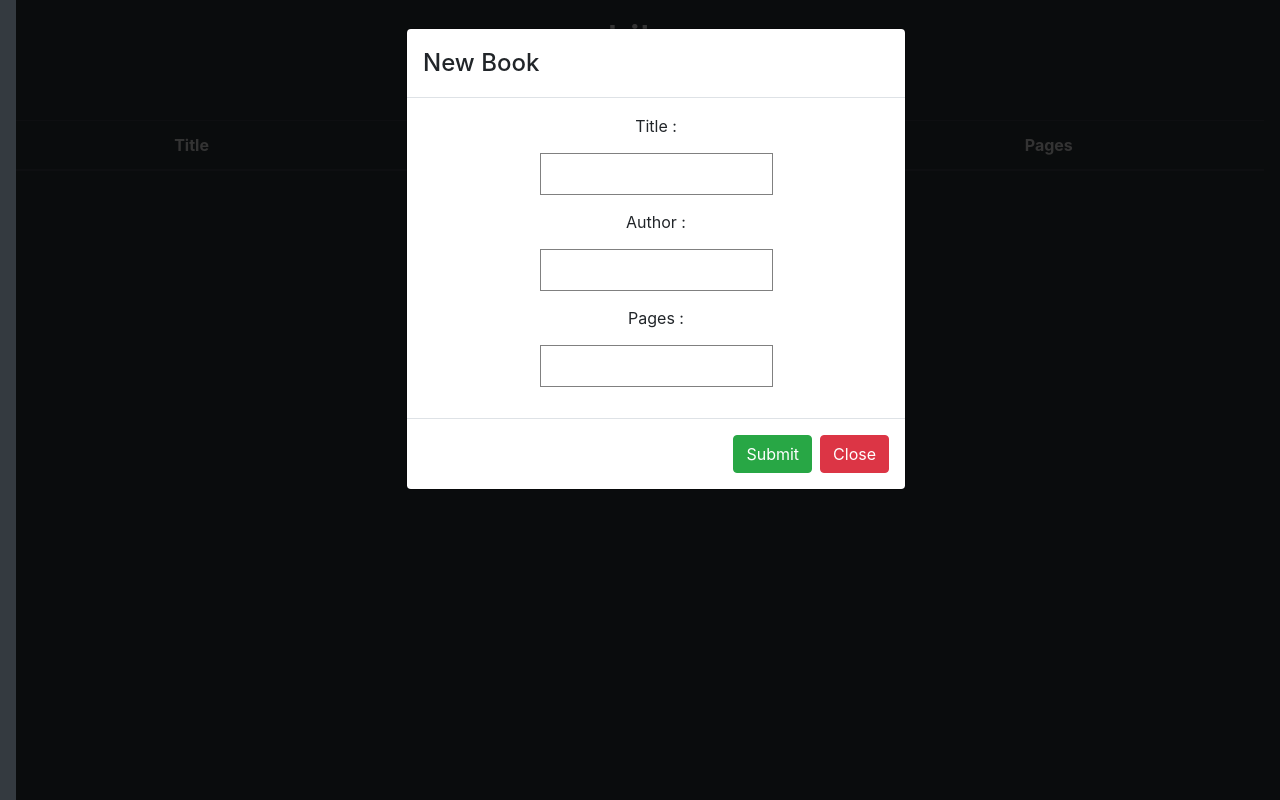
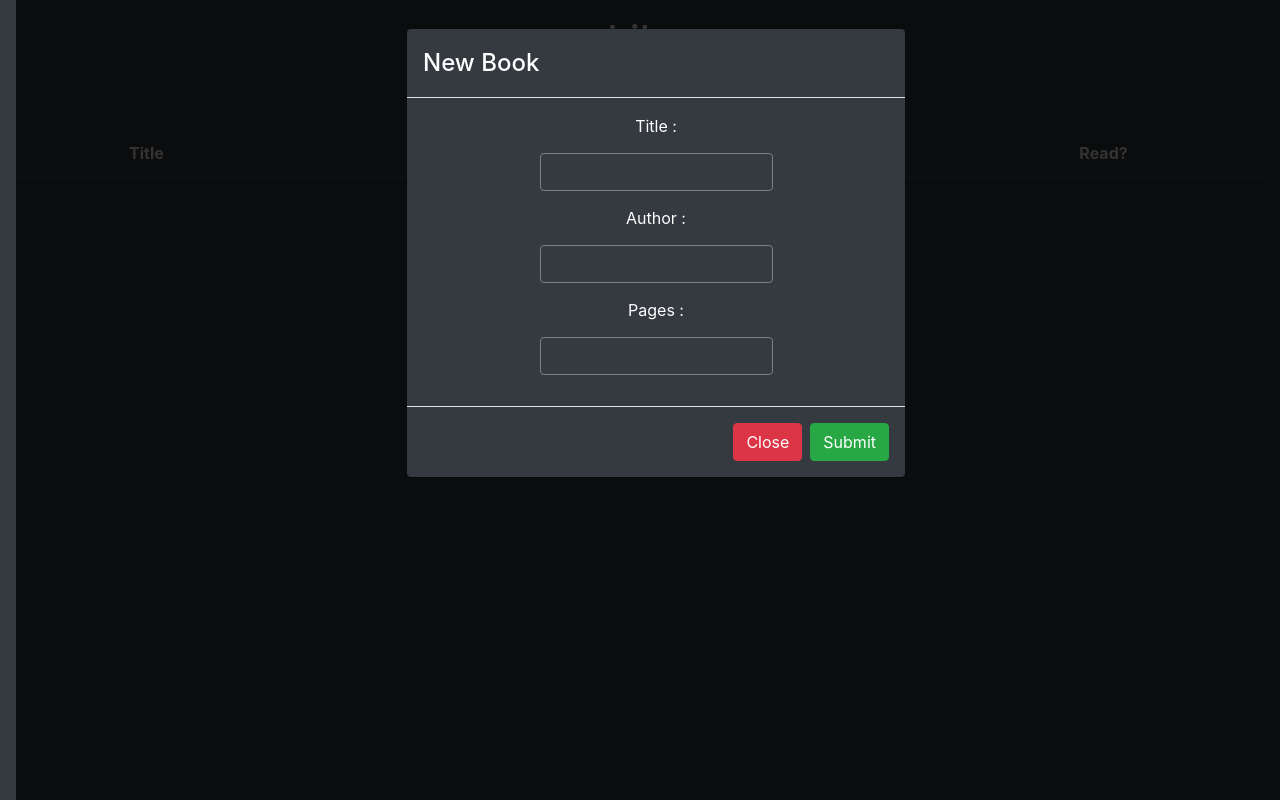
Before and after one commit to Ghanna96/Library-ReactJS, a React (Create React App) app: page / in a window 1280 px wide. Both pictures are taken after a click on the button "Add book". Built offline with nearby package versions, Linux system fonts and the light colour scheme.

Commit message:
reading status

```diff
--- a/src/App.js
+++ b/src/App.js
@@ -8,7 +8,7 @@ class App extends Component {
 	constructor(props) {
 		super(props);
 		this.state = {
-			form: { title: '', author: '', pages: '', read: '' },
+			form: { title: '', author: '', pages: '', read: false },
 			library: [],
 			showForm: false
 		};
@@ -33,6 +33,12 @@ class App extends Component {
 		});
 		console.log('books:', this.state.library);
 	};
+	handleStatus = i => {
+		const updateBook = this.state.library;
+		updateBook[i].read = !updateBook[i].read;
+		console.log(updateBook[i].read);
+		this.setState({ library: updateBook });
+	};
 	render() {
 		const library = [...this.state.library];
 		return (
@@ -45,7 +51,7 @@ class App extends Component {
 					formSwap={this.handleForm}
 					formShow={this.state.showForm}
 				/>
-				<Container library={library} />
+				<Container library={library} changeStatus={this.handleStatus} />
 			</div>
 		);
 	}
--- a/src/books.jsx
+++ b/src/books.jsx
@@ -1,14 +1,26 @@
-import React from 'react';
+import React, { Component } from 'react';
 
-const Book = props => {
-	const { title, author, pages } = props;
+class Book extends Component {
+	status = () => {
+		return this.props.status ? 'Yes' : 'No';
+	};
+	getClass = () => {
+		return this.props.status ? 'badge badge-success' : 'badge badge-danger';
+	};
+	render() {
+		const { title, author, pages, changeStatus } = this.props;
+
 		return (
 			<tr>
 				<td>{title}</td>
 				<td>{author}</td>
 				<td>{pages}</td>
+				<td className={this.getClass()} onClick={changeStatus}>
+					{this.status()}
+				</td>
 			</tr>
 		);
-};
+	}
+}
 
 export default Book;
--- a/src/container.jsx
+++ b/src/container.jsx
@@ -2,9 +2,18 @@ import React from 'react';
 import Book from './books';
 
 function Container(props) {
-	const { library } = props;
+	const { library, changeStatus } = props;
 	const books = library.map((obj, i) => (
-		<Book key={i} title={obj.title} author={obj.author} pages={obj.pages} />
+		<Book
+			key={i}
+			title={obj.title}
+			author={obj.author}
+			pages={obj.pages}
+			status={obj.read}
+			changeStatus={() => {
+				changeStatus(i);
+			}}
+		/>
 	));
 	//console.log(books);
 	return (
@@ -14,6 +23,7 @@ function Container(props) {
 					<th>Title</th>
 					<th>Author</th>
 					<th>Pages</th>
+					<th>Read?</th>
 				</tr>
 			</thead>
 			<tbody>{books}</tbody>
--- a/src/form.jsx
+++ b/src/form.jsx
@@ -13,8 +13,8 @@ class Form extends Component {
 		const { title, author, pages } = currentValues;
 		return (
 			<div className='popUp'>
-				<div className='modal-dialog'>
-					<div className='modal-content'>
+				<div className='modal-dialog '>
+					<div className='modal-content bg-dark text-white'>
 						<div className='modal-header'>
 							<h4 className='modal-title'>New Book</h4>
 						</div>
@@ -26,18 +26,21 @@ class Form extends Component {
 							<div className='modal-body'>
 								<span>Title :</span>
 								<input
+									className='form-control bg-dark text-white'
 									type='text'
 									name='title'
 									value={title}
 									onChange={onChange}></input>
 								<span>Author :</span>
 								<input
+									className='form-control bg-dark text-white'
 									type='text'
 									name='author'
 									value={author}
 									onChange={onChange}></input>
 								<span>Pages :</span>
 								<input
+									className='form-control bg-dark text-white'
 									type='text'
 									name='pages'
 									value={pages}
@@ -45,11 +48,6 @@ class Form extends Component {
 							</div>
 
 							<div className='modal-footer'>
-								<input
-									type='submit'
-									value='Submit'
-									className='btn btn-success'
-								/>
 								<button
 									type='button'
 									className='btn btn-danger'
@@ -58,6 +56,11 @@ class Form extends Component {
 									}}>
 									Close
 								</button>
+								<input
+									type='submit'
+									value='Submit'
+									className='btn btn-success'
+								/>
 							</div>
 						</form>
 					</div>
@@ -68,7 +71,6 @@ class Form extends Component {
 	render() {
 		// const { onSubmit, onChange, currentValues } = this.props;
 		//  const { title, author, pages } = currentValues;
-		console.log(this.props.formShow);
 
 		return <div>{this.props.formShow && this.renderForm()}</div>;
 	}
--- a/src/header.jsx
+++ b/src/header.jsx
@@ -3,7 +3,7 @@ import React from 'react';
 const Header = props => {
 	return (
 		<header>
-			<div className='bg-dark text-white'>
+			<div className='bg-dark text-white mb-2'>
 				<h1>my Library</h1>
 				<button
 					className='btn btn-secondary btn-lg'
```
Lines whose indentation alone changed are shown as unchanged.
